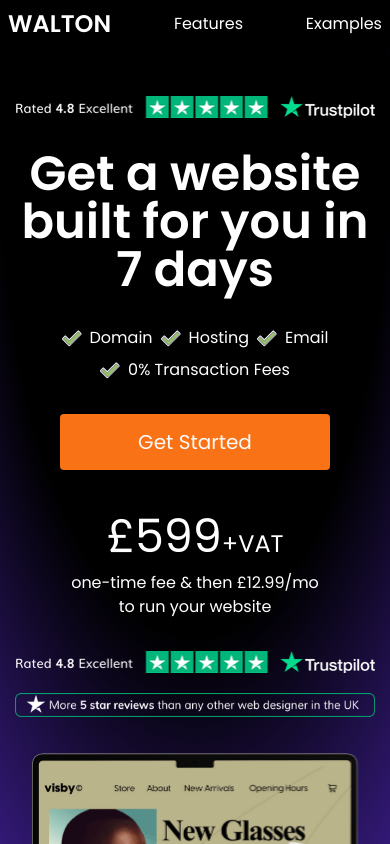
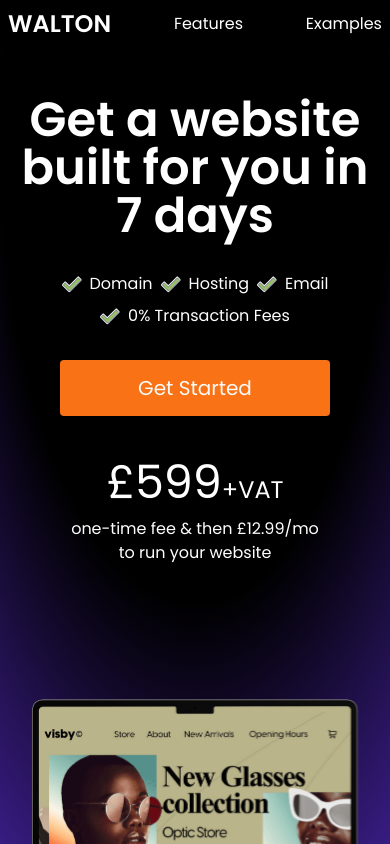
Before and after one commit to glimmrz/ueni_clone, a Next.js app: page / in a window 390 px wide. Shown: the top 844 px of the page. Built offline with nearby package versions, Linux system fonts and the light colour scheme.

Commit message:
fix: hero section responsiveness

```diff
--- a/src/components/hero/hero.jsx
+++ b/src/components/hero/hero.jsx
@@ -34,7 +34,7 @@
       <div className="min-h-screen text-background">
         <Section className="py-4">
           <div className="flex flex-col items-center justify-center gap-8">
-            <figure className="relative h-[22px] w-[360px]">
+            <figure className="relative h-[22px] w-full md:w-[360px] hidden md:block">
               <Image
                 src={trustpilot}
                 alt="trustpilot image"
@@ -76,7 +76,7 @@
             </div>
 
             <div className="flex flex-col gap-4">
-              <figure className="relative h-[22px] w-[360px] md:hidden">
+              <figure className="relative h-[22px] w-full md:hidden">
                 <Image
                   src={trustpilot}
                   alt="trustpilot image"
```
